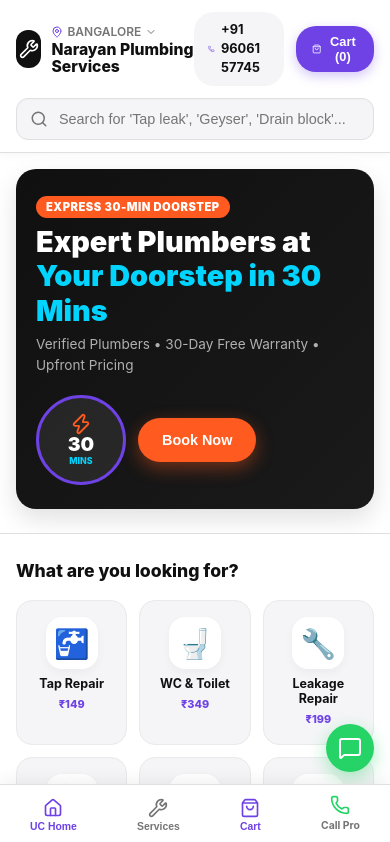
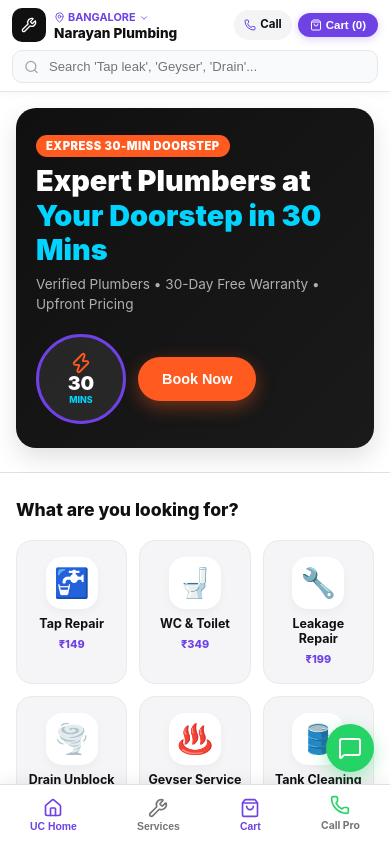
Before and after one commit to vj-mazu/narayan_plumbing, a React (Vite) app: page / in a window 390 px wide. Shown: the top 842 px of the page. Built offline with nearby package versions, Linux system fonts and the light colour scheme; the HTML template or start-up script is replaced by a standard one; a web font is replaced by a local one.

Commit message:
Fix top nav bar layout for pixel-perfect mobile view

```diff
--- a/src/App.tsx
+++ b/src/App.tsx
@@ -234,55 +234,57 @@
         )}
       </AnimatePresence>
 
-      {/* --- URBAN COMPANY NATIVE APP TOP HEADER (LOCATION & SEARCH) --- */}
+      {/* --- URBAN COMPANY NATIVE APP TOP HEADER --- */}
       <header
         style={{
           position: 'sticky',
           top: 0,
           zIndex: 1000,
           backgroundColor: '#FFFFFF',
-          borderBottom: '1px solid #E0E0E0',
-          boxShadow: '0 2px 10px rgba(0,0,0,0.04)'
+          borderBottom: '1px solid #E5E7EB',
+          boxShadow: '0 2px 8px rgba(0,0,0,0.04)'
         }}
       >
-        {/* Location & Profile Top Bar */}
-        <div style={{ padding: '12px 16px', display: 'flex', alignItems: 'center', justifyContent: 'space-between', maxWidth: 1200, margin: '0 auto' }}>
+        {/* Compact Top Navigation Bar */}
+        <div style={{ padding: '8px 12px', display: 'flex', alignItems: 'center', justifyContent: 'space-between', maxWidth: 1200, margin: '0 auto', gap: 8 }}>
 
-          <div style={{ display: 'flex', alignItems: 'center', gap: 10 }}>
-            <div style={{ width: 38, height: 38, borderRadius: 12, backgroundColor: '#101010', color: '#FFFFFF', display: 'flex', alignItems: 'center', justifyContent: 'center' }}>
-              <Wrench size={20} />
+          {/* Brand Logo & Location */}
+          <div style={{ display: 'flex', alignItems: 'center', gap: 8, minWidth: 0 }}>
+            <div style={{ width: 34, height: 34, borderRadius: 10, backgroundColor: '#101010', color: '#FFFFFF', display: 'flex', alignItems: 'center', justifyContent: 'center', flexShrink: 0 }}>
+              <Wrench size={16} />
             </div>
 
-            <div>
-              <div style={{ display: 'flex', alignItems: 'center', gap: 4, fontSize: '0.75rem', color: '#757575', fontWeight: 600 }}>
-                <MapPin size={12} color="#6E42E5" />
+            <div style={{ minWidth: 0, overflow: 'hidden' }}>
+              <div style={{ display: 'flex', alignItems: 'center', gap: 3, fontSize: '0.68rem', color: '#6E42E5', fontWeight: 700 }}>
+                <MapPin size={11} color="#6E42E5" />
                 <span>BANGALORE</span>
-                <ChevronDown size={12} />
+                <ChevronDown size={10} />
               </div>
-              <h1 style={{ fontSize: '0.98rem', fontWeight: 800, color: '#101010', margin: 0, lineHeight: 1.1 }}>
-                Narayan Plumbing Services
+              <h1 style={{ fontSize: '0.85rem', fontWeight: 800, color: '#101010', margin: 0, lineHeight: 1.1, whiteSpace: 'nowrap', overflow: 'hidden', textOverflow: 'ellipsis' }}>
+                Narayan Plumbing
               </h1>
             </div>
           </div>
 
-          <div style={{ display: 'flex', alignItems: 'center', gap: 12 }}>
+          {/* Quick Call & Cart Action Buttons */}
+          <div style={{ display: 'flex', alignItems: 'center', gap: 6, flexShrink: 0 }}>
             <a
               href={`tel:${PHONE_NUMBER}`}
               style={{
-                backgroundColor: '#F5F5F7',
+                backgroundColor: '#F3F4F6',
                 color: '#101010',
-                padding: '8px 14px',
-                borderRadius: 20,
+                padding: '6px 10px',
+                borderRadius: 16,
                 textDecoration: 'none',
                 fontWeight: 700,
-                fontSize: '0.8rem',
+                fontSize: '0.72rem',
                 display: 'flex',
                 alignItems: 'center',
-                gap: 6
+                gap: 4
               }}
             >
-              <Phone size={14} color="#6E42E5" />
-              <span>{PHONE_DISPLAY}</span>
+              <Phone size={12} color="#6E42E5" />
+              <span>Call</span>
             </a>
 
             <button
@@ -291,41 +293,40 @@
                 backgroundColor: '#6E42E5',
                 color: '#FFFFFF',
                 border: 'none',
-                padding: '8px 16px',
-                borderRadius: 20,
+                padding: '6px 12px',
+                borderRadius: 16,
                 fontWeight: 800,
-                fontSize: '0.8rem',
+                fontSize: '0.72rem',
                 cursor: 'pointer',
                 display: 'flex',
                 alignItems: 'center',
-                gap: 6,
-                boxShadow: '0 4px 12px rgba(110, 66, 229, 0.3)'
+                gap: 4,
+                boxShadow: '0 2px 8px rgba(110, 66, 229, 0.25)'
               }}
             >
-              <ShoppingBag size={14} />
+              <ShoppingBag size={12} />
               <span>Cart ({cartCount})</span>
             </button>
           </div>
         </div>
 
         {/* Urban Company Search Bar Header */}
-        <div style={{ padding: '0 16px 12px 16px', maxWidth: 1200, margin: '0 auto' }}>
+        <div style={{ padding: '0 12px 8px 12px', maxWidth: 1200, margin: '0 auto' }}>
           <div style={{ position: 'relative', width: '100%' }}>
-            <Search size={18} color="#757575" style={{ position: 'absolute', left: 14, top: '50%', transform: 'translateY(-50%)' }} />
+            <Search size={15} color="#9CA3AF" style={{ position: 'absolute', left: 12, top: '50%', transform: 'translateY(-50%)' }} />
             <input
               type="text"
-              placeholder="Search for 'Tap leak', 'Geyser', 'Drain block'..."
+              placeholder="Search 'Tap leak', 'Geyser', 'Drain'..."
               value={searchQuery}
               onChange={(e) => setSearchQuery(e.target.value)}
               style={{
                 width: '100%',
-                padding: '12px 14px 12px 42px',
-                borderRadius: 12,
-                border: '1px solid #E0E0E0',
-                backgroundColor: '#F5F5F7',
-                fontSize: '0.9rem',
-                outline: 'none',
-                boxShadow: 'inset 0 1px 3px rgba(0,0,0,0.02)'
+                padding: '8px 12px 8px 36px',
+                borderRadius: 10,
+                border: '1px solid #E5E7EB',
+                backgroundColor: '#F9FAFB',
+                fontSize: '0.82rem',
+                outline: 'none'
               }}
             />
           </div>
```
